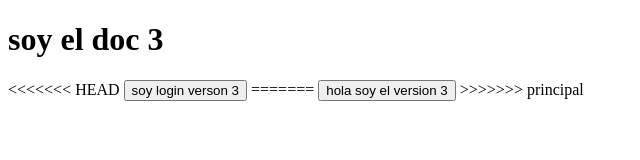
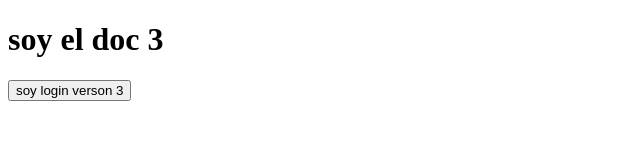
Before and after one commit to Alexcasanova10/nuevo-repositorio, a plain HTML site: page indextres.html in a window 1280 px wide. Shown: the whole page, without its empty margins (0-640 px from the left). Drawn offline with Linux system fonts and the light colour scheme.

Commit message:
nuevo comit de 08.feb.24

```diff
--- a/indextres.html
+++ b/indextres.html
@@ -8,13 +8,9 @@
 <body>
 
     <h1>soy el doc 3</h1>
-<<<<<<< HEAD
 
     <button>soy login verson 3</button>
 
 
-=======
-    <button> hola soy el version 3</button>
->>>>>>> principal
 </body>
 </html>
```
